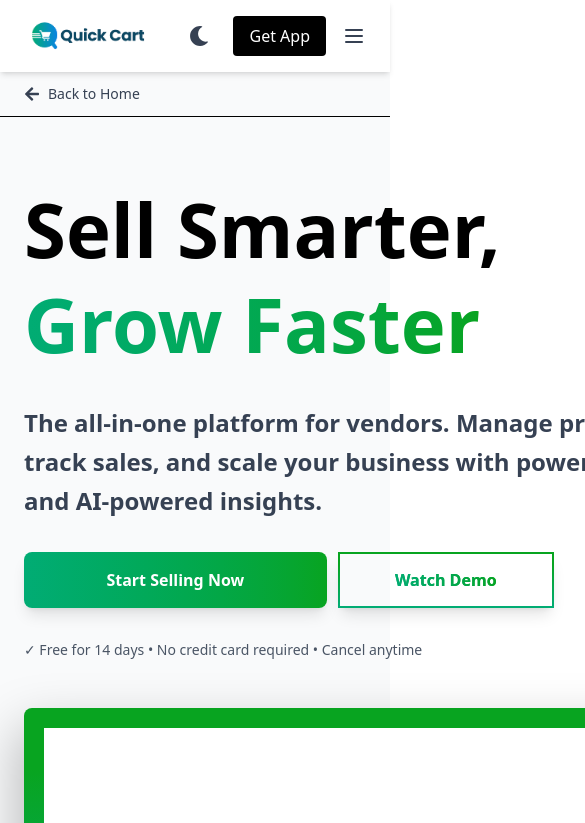
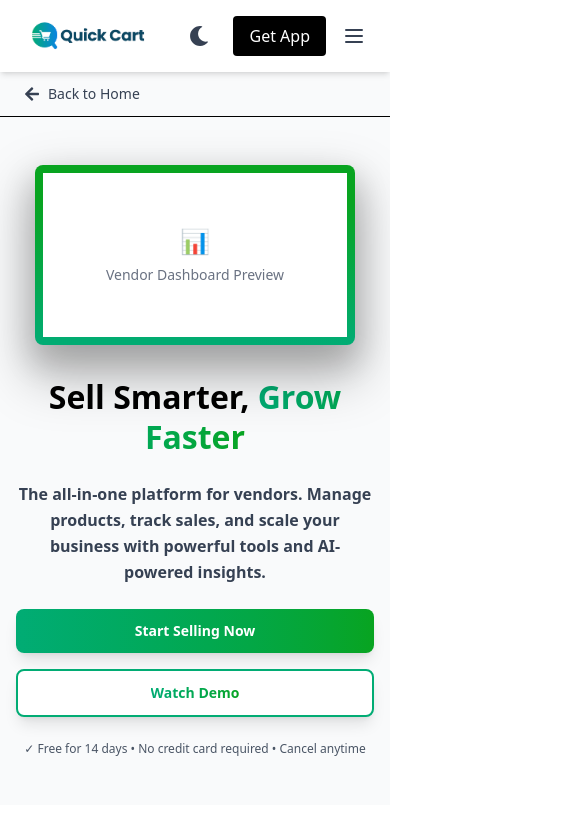
Before and after one commit to Olasunkanmi001/quickCart-landingPage, a React (Vite) app: page /vendorLanding in a window 390 px wide. Shown: the top 823 px of the page, 585 px wide, since content can reach past the window. Built offline with nearby package versions, Linux system fonts and the light colour scheme.

Commit message:
Made venorHero.jsx responsive.

```diff
--- a/src/component/vendorHero.jsx
+++ b/src/component/vendorHero.jsx
@@ -2,13 +2,13 @@ import React from "react";
 
 const VendorHero = () => {
   return (
-    <section className="px-6 md:px-16 py-16 bg-[#F9FAFB]">
+    <section className="px-4 md:px-8 lg:px-16 py-12 md:py-16 lg:py-20 bg-[#F9FAFB]">
       <div className="max-w-7xl mx-auto">
-        <div className="grid lg:grid-cols-2 gap-12 items-center">
+        <div className="grid grid-cols-1 lg:grid-cols-2 gap-8 md:gap-12 items-center">
           {/* Left Side - Text Content */}
-          <div className="space-y-8">
+          <div className="space-y-6 md:space-y-8 text-center lg:text-left">
             {/* Title */}
-            <h1 className="font-inter font-bold text-[76px] leading-tight">
+            <h1 className="font-inter font-bold text-[32px] md:text-[48px] lg:text-[64px] xl:text-[76px] leading-tight">
               <span className="text-black">Sell Smarter, </span>
               <span className="bg-gradient-to-r from-[#01AC74] to-[#08A420] bg-clip-text text-transparent">
                 Grow Faster
@@ -16,41 +16,21 @@ const VendorHero = () => {
             </h1>
 
             {/* Paragraph */}
-            <p className="font-inter font-semibold text-[24px] text-gray-700 leading-relaxed">
+            <p className="font-inter font-semibold text-[16px] md:text-[20px] lg:text-[24px] text-gray-700 leading-relaxed max-w-2xl mx-auto lg:mx-0">
               The all-in-one platform for vendors. Manage products, track sales,
               and scale your business with powerful tools and AI-powered
               insights.
             </p>
 
             {/* Buttons */}
-            <div className="flex gap-[11.43px] items-center">
+            <div className="flex flex-col sm:flex-row gap-4 md:gap-[11.43px] items-center justify-center lg:justify-start">
               {/* Start Selling Now Button */}
-              <button
-                className="bg-gradient-to-r from-[#01AC74] to-[#08A420] text-white font-inter font-semibold rounded-lg shadow-lg hover:shadow-xl transition-all duration-300 transform hover:scale-105 flex items-center justify-center"
-                style={{
-                  width: "302.57px",
-                  height: "56px",
-                  padding: "22.86px 34.29px",
-                }}
-              >
+              <button className="bg-gradient-to-r from-[#01AC74] to-[#08A420] text-white font-inter font-semibold rounded-lg shadow-lg hover:shadow-xl transition-all duration-300 transform hover:scale-105 flex items-center justify-center w-full sm:w-auto px-6 md:px-8 py-3 md:py-4 text-sm md:text-base">
                 Start Selling Now
               </button>
 
               {/* Watch Demo Button */}
-              <button
-                className="bg-white border-2 font-inter font-semibold rounded-lg shadow-lg hover:shadow-xl transition-all duration-300 transform hover:scale-105 flex items-center justify-center"
-                style={{
-                  width: "215.57px",
-                  height: "56px",
-                  padding: "22.86px 34.29px",
-                  borderImage:
-                    "linear-gradient(0deg, #01AC74 0%, #08A420 80%) 1",
-                  background: "linear-gradient(0deg, #01AC74 0%, #08A420 80%)",
-                  WebkitBackgroundClip: "text",
-                  WebkitTextFillColor: "transparent",
-                  backgroundClip: "text",
-                }}
-              >
+              <button className="bg-white border-2 border-[#01AC74] font-inter font-semibold rounded-lg shadow-lg hover:shadow-xl transition-all duration-300 transform hover:scale-105 flex items-center justify-center w-full sm:w-auto px-6 md:px-8 py-3 md:py-4 text-sm md:text-base">
                 <span className="bg-gradient-to-r from-[#01AC74] to-[#08A420] bg-clip-text text-transparent">
                   Watch Demo
                 </span>
@@ -58,31 +38,33 @@ const VendorHero = () => {
             </div>
 
             {/* Fine Print */}
-            <p className="text-gray-600 font-inter text-sm">
+            <p className="text-gray-600 font-inter text-xs md:text-sm">
               ✓ Free for 14 days • No credit card required • Cancel anytime
             </p>
           </div>
 
           {/* Right Side - Image Rectangle */}
-          <div className="flex justify-center lg:justify-end">
+          <div className="flex justify-center lg:justify-end order-first lg:order-last">
             <div
-              className="bg-gray-100 rounded-lg relative"
+              className="bg-gray-100 rounded-lg relative w-full max-w-[320px] h-[180px] sm:max-w-[400px] sm:h-[220px] md:max-w-[500px] md:h-[260px] lg:max-w-[600px] lg:h-[280px] xl:max-w-[674px] xl:h-[307px] border-8 md:border-[12px] lg:border-[16px] xl:border-[20px] border-transparent"
               style={{
-                width: "674px",
-                height: "307px",
-                border: "20px solid transparent",
                 backgroundImage:
                   "linear-gradient(white, white), linear-gradient(0deg, #01AC74 0%, #08A420 80%)",
                 backgroundOrigin: "border-box",
                 backgroundClip: "content-box, border-box",
-                boxShadow: "0 26px 52px 7px rgba(0, 0, 0, 0.25)",
+                boxShadow:
+                  "0 15px 30px 4px rgba(0, 0, 0, 0.15), 0 26px 52px 7px rgba(0, 0, 0, 0.25)",
               }}
             >
               {/* Placeholder content - you can replace this with an actual image */}
               <div className="w-full h-full flex items-center justify-center text-gray-500 font-inter">
                 <div className="text-center">
-                  <div className="text-4xl mb-2">📊</div>
-                  <p className="text-lg">Vendor Dashboard Preview</p>
+                  <div className="text-2xl md:text-3xl lg:text-4xl mb-2">
+                    📊
+                  </div>
+                  <p className="text-sm md:text-base lg:text-lg">
+                    Vendor Dashboard Preview
+                  </p>
                 </div>
               </div>
             </div>
```
